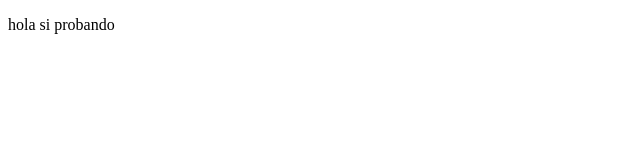
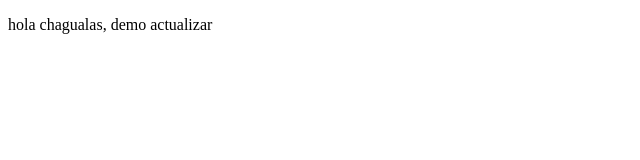
Before and after one commit to angela30s/proyectdemo, a plain HTML site: page index.html in a window 1280 px wide. Shown: the whole page, without its empty margins (0-640 px from the left). Drawn offline with Linux system fonts and the light colour scheme.

Commit message:
cambio de chaguala

```diff
--- a/index.html
+++ b/index.html
@@ -7,6 +7,6 @@
     <title>hola mundo</title>
 </head>
 <body>
-    <p> hola si probando </p>
+    <p> hola chagualas, demo actualizar </p>
 </body>
 </html>
```
